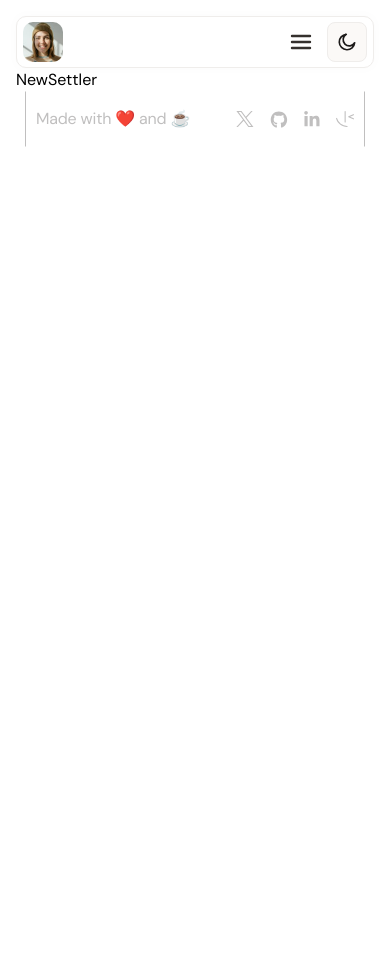
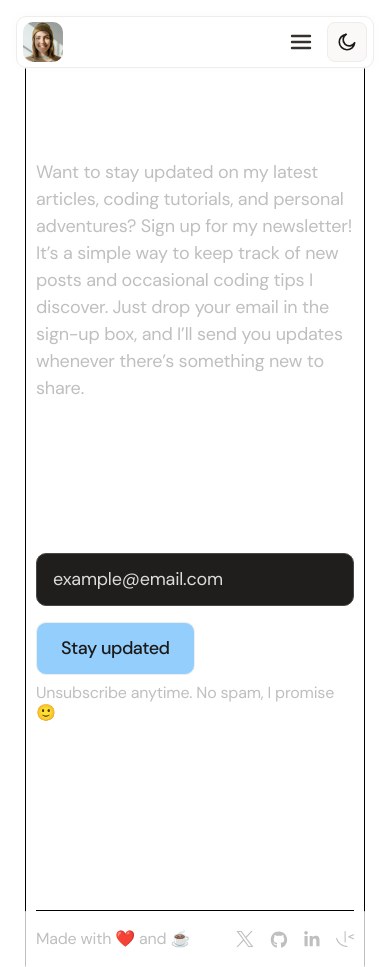
Before and after one commit to Shaimaa01/personal-blog, a React (Vite) app: page /Newsletter in a window 390 px wide. Before the commit the page ends 844 px from the top, so only its background shows below. Built offline with nearby package versions, Linux system fonts and the light colour scheme.

Commit message:
feat: update Nesettler page with responsive design improvements

```diff
--- a/package.json
+++ b/package.json
@@ -11,6 +11,7 @@
   },
   "dependencies": {
     "@tailwindcss/vite": "^4.0.9",
+    "formik": "^2.4.6",
     "react": "^19.0.0",
     "react-dom": "^19.0.0",
     "react-markdown": "^10.0.1",
@@ -19,7 +20,8 @@
     "rehype-raw": "^7.0.0",
     "rehype-sanitize": "^6.0.0",
     "remark-gfm": "^4.0.1",
-    "tailwindcss": "^4.0.9"
+    "tailwindcss": "^4.0.9",
+    "yup": "^1.6.1"
   },
   "devDependencies": {
     "@eslint/js": "^9.21.0",
--- /dev/null
+++ b/src/components/Form.jsx
@@ -0,0 +1,73 @@
+import { Formik, Form, Field } from "formik";
+import * as Yup from "yup";
+import { InfoIcon } from "../icons/InfoIcon";
+
+function FormContainer() {
+  const initialValues = {
+    email: "",
+  };
+
+  const validationSchema = Yup.object({
+    email: Yup.string().email("Invalid email").required("Email is required"),
+  });
+  return (
+    <Formik
+      initialValues={initialValues}
+      validationSchema={validationSchema}
+      onSubmit={(values) => {
+        console.log("Uploaded file:", values.email);
+      }}
+    >
+      {({ errors, touched }) => {
+        return (
+          <Form className="flex flex-col gap-[16px]">
+            <div className="flex flex-col gap-[6px]">
+              <label
+                htmlFor="email"
+                className=" text-Neutral-0 text-[18px] leading-[150%] tracking-[-0.2px]"
+              >
+                Email Address
+              </label>
+              <Field
+                id="email"
+                name="email"
+                type="email"
+                placeholder="example@email.com"
+                className={`bg-Neutral-800 border  rounded-[10px] px-[16px] py-[12px] text-Neutral-300 placeholder:text-Neutral-300 text-[18px] leading-[150%] tracking-[-0.2px] w-full  cursor-pointer p-[16px]  hover:bg-[#ffffff33] backdrop-blur-[5px]    focus:outline-2 focus:outline-offset-2 focus:outline-[#8784A5] ${
+                  errors.email && touched.email
+                    ? "border-[#F57463]"
+                    : "border-Neutral-600"
+                }`}
+                aria-describedby="emailError"
+                aria-invalid={errors.email && touched.email ? "true" : "false"}
+              />
+              {errors.email && touched.email && (
+                <p
+                  id="emailError"
+                  className=" tracking-[-0.2px] leading-[14.4px] text-[12px] flex items-center gap-[8px] text-[#F57463]"
+                >
+                  <InfoIcon />
+                  <span>{errors.email}</span>
+                </p>
+              )}
+            </div>
+
+            <div className="flex flex-col gap-[8px]">
+              <button
+                type="submit"
+                className="cursor-pointer bg-Blue-500 border border-[#EEEEEE] rounded-[10px] text-Neutral-900 px-[24px] py-[12px] font-medium text-[18px] leading-[150%] tracking-[-0.5px] w-fit"
+              >
+                Stay updated
+              </button>
+              <p className="text-Neutral-400 text-[16px] leading-[130%] tracking-[-0.2px]">
+                Unsubscribe anytime. No spam, I promise 🙂
+              </p>
+            </div>
+          </Form>
+        );
+      }}
+    </Formik>
+  );
+}
+
+export default FormContainer;
--- /dev/null
+++ b/src/icons/InfoIcon.jsx
@@ -0,0 +1,14 @@
+export const InfoIcon = () => (
+    <svg
+      width="14"
+      height="15"
+      viewBox="0 0 14 15"
+      fill="none"
+      xmlns="http://www.w3.org/2000/svg"
+    >
+      <path
+        d="M7 1.344A5.899 5.899 0 0 0 1.094 7.25 5.882 5.882 0 0 0 7 13.156a5.899 5.899 0 0 0 5.906-5.906c0-3.254-2.68-5.906-5.906-5.906Zm0-.875c3.719 0 6.781 3.062 6.781 6.781 0 3.746-3.062 6.781-6.781 6.781A6.78 6.78 0 0 1 .219 7.25C.219 3.531 3.254.469 7 .469Zm-.984 9.406h.328V6.594h-.328a.316.316 0 0 1-.329-.328v-.22c0-.163.137-.327.329-.327h1.312c.164 0 .328.164.328.328v3.828h.328c.164 0 .329.164.329.328v.219a.332.332 0 0 1-.329.328H6.016a.316.316 0 0 1-.329-.328v-.219c0-.164.137-.328.329-.328ZM7 3.312a.9.9 0 0 1 .875.876c0 .492-.41.875-.875.875a.864.864 0 0 1-.875-.875c0-.465.383-.875.875-.875Z"
+        fill="currentColor"
+      />
+    </svg>
+  );
--- a/src/pages/About.jsx
+++ b/src/pages/About.jsx
@@ -1,6 +1,6 @@
 import { useEffect, useState } from "react";
-import workspaceLarge from "/public/assets/images/image-workspace-large.jpg";
-import workspaceSmall from "/public/assets/images/image-workspace-small.jpg";
+import workspaceLarge from "/assets/images/image-workspace-large.jpg";
+import workspaceSmall from "/assets/images/image-workspace-small.jpg";
 import SocialLinks from "../components/SocialLinks";
 function About() {
   const [workspaceImage, setWorkSpaceImage] = useState();
--- a/src/pages/NewSettler.jsx
+++ b/src/pages/NewSettler.jsx
@@ -1,9 +1,29 @@
-import React from 'react'
+import FormContainer from "../components/Form";
 
 function NewSettler() {
   return (
-    <div>NewSettler</div>
-  )
+    <main className="mx-[9px] px-[10px]  border  dark:border-Neutral-700 border-y-transparent dark:border-y-transparent ">
+      <div className=" h-[842px] flex flex-col gap-[24px] border-b dark:border-Neutral-700 py-[48px] max-sm:pt-[32px]  max-sm:pb-[24px]">
+        <section className="flex flex-col gap-[16px]">
+          <h1 className="text-Neutral-0 font-extrabold text-[32px] leading-[130%] tracking-[-0.5px]  ">
+            Newsletter
+          </h1>
+          <p className="flex flex-col gap-[24px] text-Neutral-400 text-[18px] leading-[150%] tracking-[-0.2px]">
+            Want to stay updated on my latest articles, coding tutorials, and
+            personal adventures? Sign up for my newsletter! It’s a simple way to
+            keep track of new posts and occasional coding tips I discover. Just
+            drop your email in the sign-up box, and I’ll send you updates
+            whenever there’s something new to share.
+          </p>
+          <p className="text-Neutral-0 font-semibold text-[20px] leading-[130%] tracking-[-0.5px]">
+            I’d love to have you along for the ride and also hear about your own
+            journey!
+          </p>
+        </section>
+        <FormContainer />
+      </div>
+    </main>
+  );
 }
 
-export default NewSettler
+export default NewSettler;
```
Also changed, not shown: 1 other file (tests, documents, lock files or other folders).
